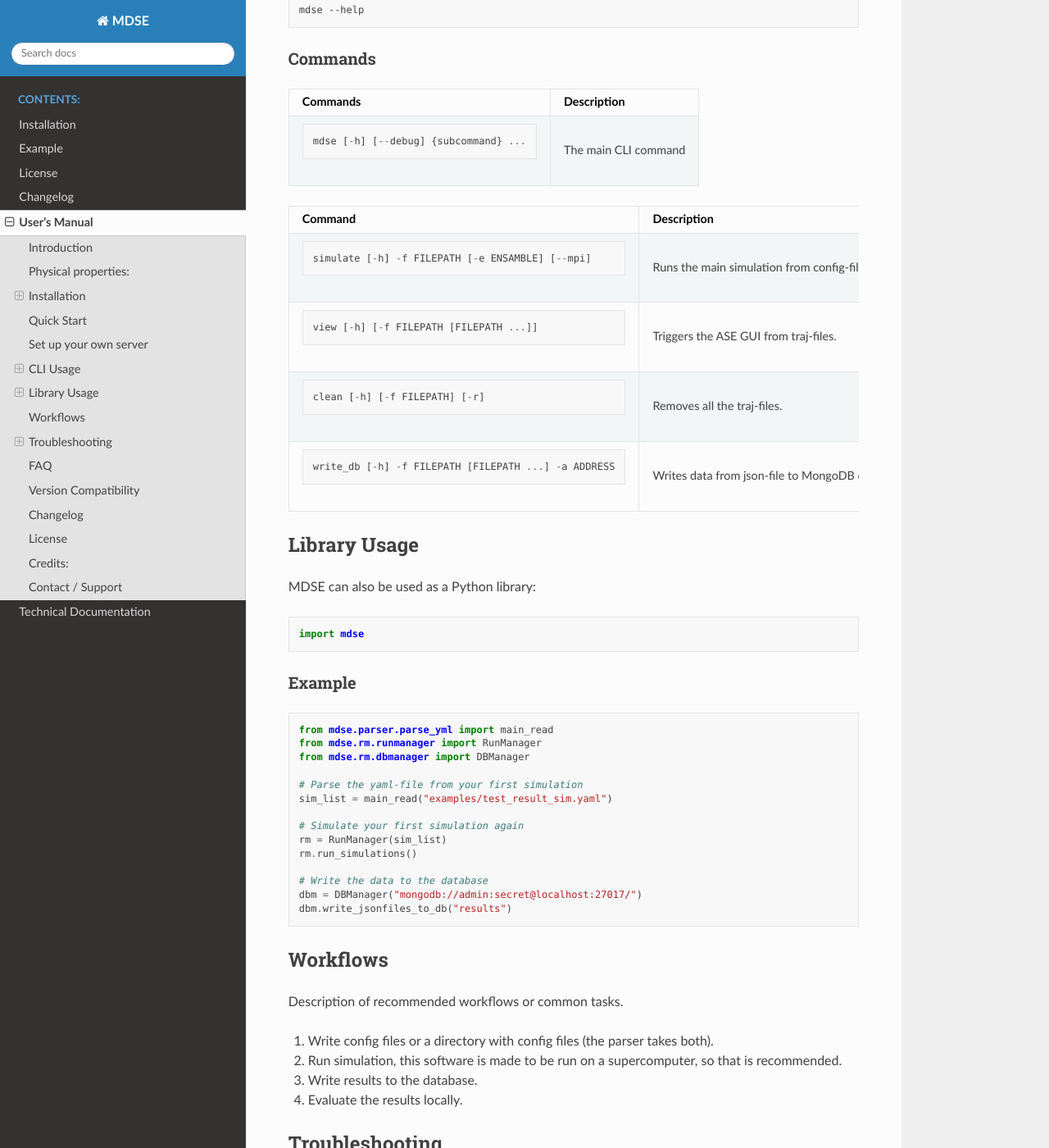
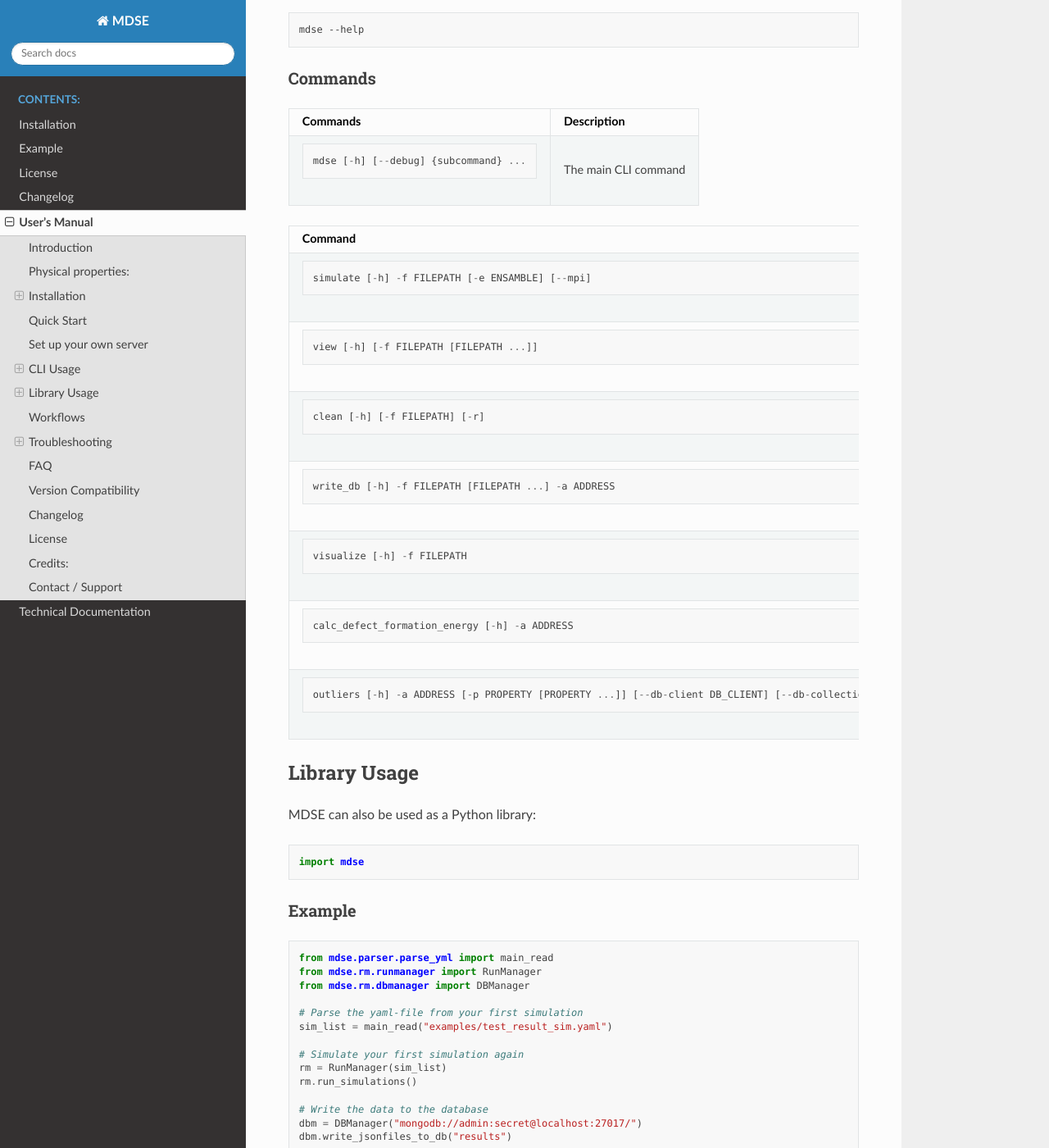
Before and after one commit to TFYA99ProjGroup/MDSE, a Sphinx documentation site: the page built from docs/source/gettingstarted.rst, in a window 1280 px wide and 1400 px high, scrolled down 2566 px. Shown: the whole window at 82% size. Built offline with Sphinx 7.4.7 and the Read the Docs theme 3.1.0, drawn with Linux system fonts in a browser that asks for light colours; some of the changed text lies outside the part shown.

Commit message:
Updated the user's guide a bit

```diff
--- a/docs/source/gettingstarted.rst
+++ b/docs/source/gettingstarted.rst
@@ -33,7 +33,8 @@
     - Bulk modulus
     - Young's modulus
 - Coheseive energy (in the form of Atomization energy)
-
+- Formation energy
+- Defect formation energy
 Installation
 ============
 
@@ -171,6 +171,23 @@
 
      - Writes data from json-file to MongoDB database.
 
+   * - ::
+
+         visualize [-h] -f FILEPATH
+
+     - Visualizes data from database. Uses config file too.
+
+   * - ::
+
+         calc_defect_formation_energy [-h] -a ADDRESS
+
+     - Calculates the defect formation energy from a database.
+
+   * - ::
+
+         outliers [-h] -a ADDRESS [-p PROPERTY [PROPERTY ...]] [--db-client DB_CLIENT] [--db-collection DB_COLLECTION] [--std-dev STD_DEV_THRESHOLD]
+
+     - Detects outliers in the database.
 
 Library Usage
 =============================
```
Also changed, not shown: other parts of docs/source/gettingstarted.rst (+1 -2 lines), 1 other file.
